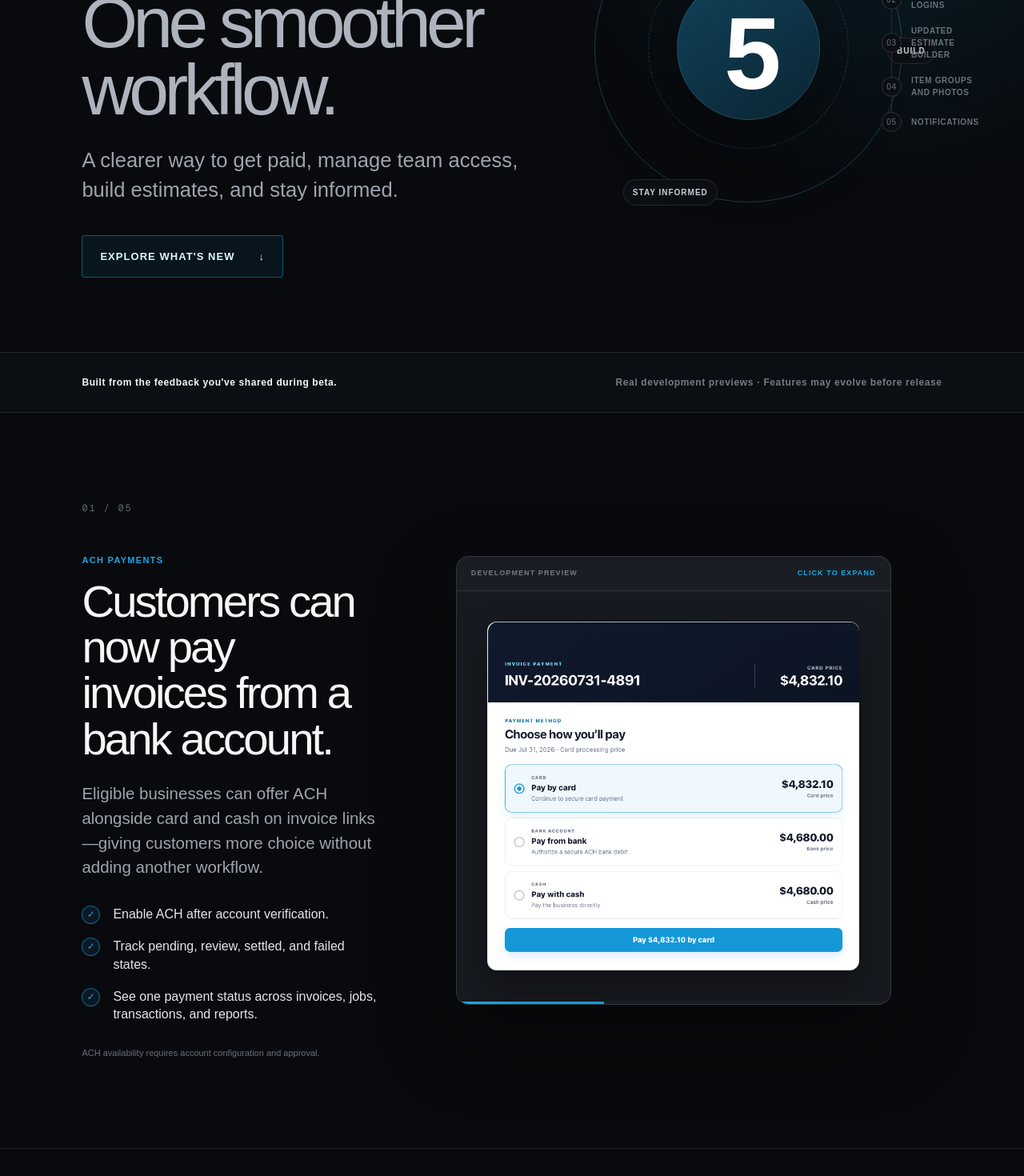
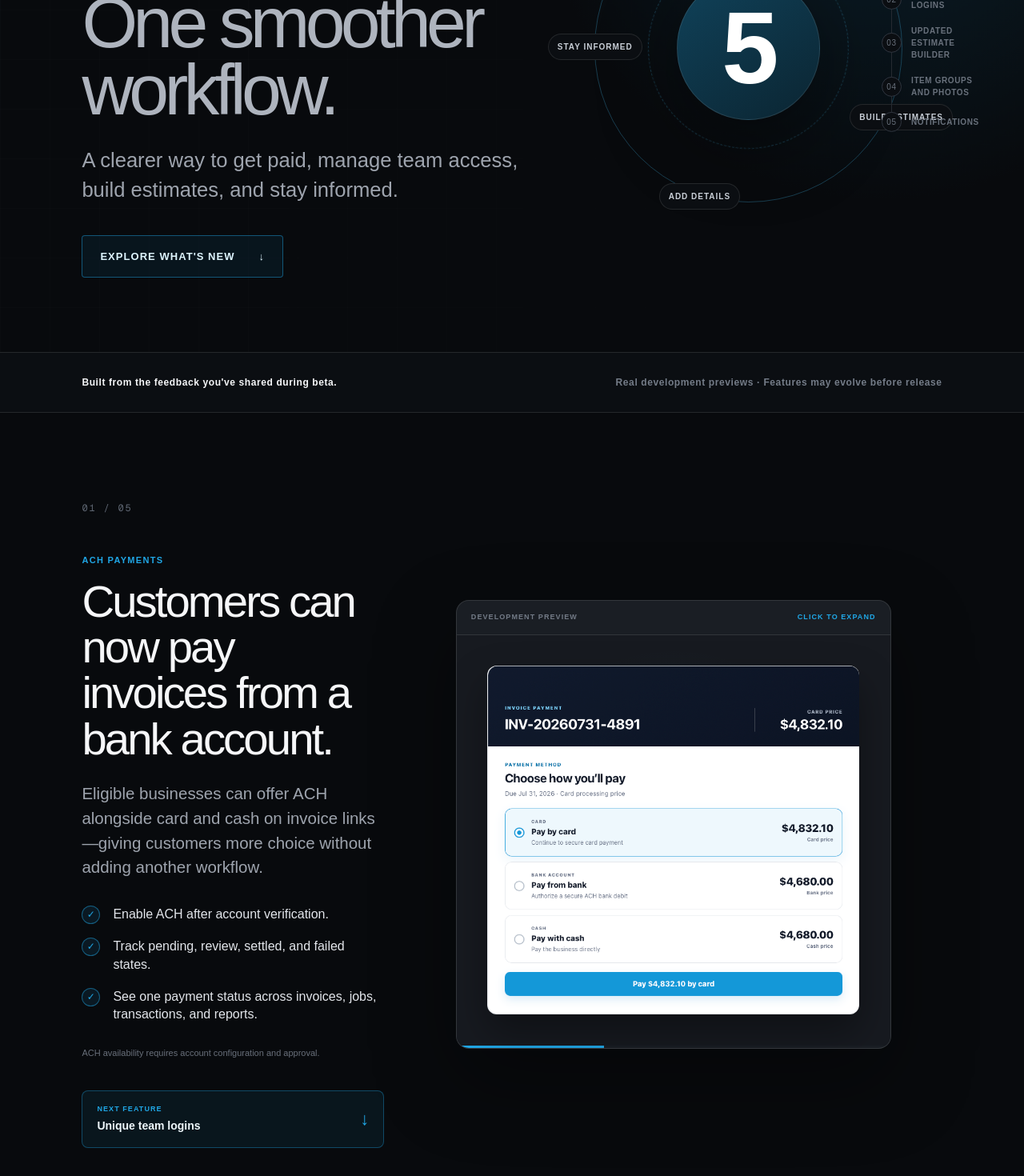
Before and after one commit to paulcarr27/feature-update-site, a Next.js app: page / in a window 1280 px wide. Shown: the part 360-1830 px from the top of the page at 80% size. Built offline with nearby package versions, Linux system fonts and the light colour scheme.

Commit message:
Improve feature navigation and hero orbit

```diff
--- a/app/globals.css
+++ b/app/globals.css
@@ -243,7 +243,9 @@ a {
   color: white;
   font-size: clamp(80px, 10vw, 144px);
   font-weight: 800;
-  letter-spacing: -0.08em;
+  line-height: 1;
+  letter-spacing: 0;
+  text-indent: 0.035em;
 }
 
 .orbit-label {
@@ -259,9 +261,11 @@ a {
   text-transform: uppercase;
 }
 
-.label-one { top: 9%; left: 4%; }
-.label-two { top: 47%; right: -2%; }
-.label-three { bottom: 6%; left: 15%; }
+.label-one { top: 7%; left: 13%; }
+.label-two { top: 25%; right: -3%; }
+.label-three { bottom: 27%; right: -7%; }
+.label-four { bottom: 5%; left: 25%; }
+.label-five { top: 46%; left: -6%; }
 
 @keyframes spin {
   to { transform: rotate(360deg); }
@@ -373,6 +377,48 @@ a {
   margin: 28px 0 0;
   color: #686f7a;
   font-size: 11px;
+}
+
+.next-feature {
+  display: grid;
+  grid-template-columns: 1fr auto;
+  gap: 4px 24px;
+  align-items: center;
+  width: min(100%, 390px);
+  margin-top: 38px;
+  padding: 16px 18px;
+  border: 1px solid rgba(32, 167, 230, 0.36);
+  border-radius: 8px;
+  background: rgba(32, 167, 230, 0.08);
+  transition: background 180ms ease, border-color 180ms ease, transform 180ms ease;
+}
+
+.next-feature:hover {
+  transform: translateY(-2px);
+  border-color: rgba(32, 167, 230, 0.68);
+  background: rgba(32, 167, 230, 0.14);
+}
+
+.next-feature span {
+  color: var(--blue);
+  font-size: 9px;
+  font-weight: 800;
+  letter-spacing: 0.12em;
+  text-transform: uppercase;
+}
+
+.next-feature strong {
+  grid-column: 1;
+  color: #eef7fb;
+  font-size: 14px;
+}
+
+.next-feature i {
+  grid-column: 2;
+  grid-row: 1 / 3;
+  color: var(--blue);
+  font-size: 22px;
+  font-style: normal;
 }
 
 .product-frame {
--- a/app/page.tsx
+++ b/app/page.tsx
@@ -185,8 +185,10 @@ export default function Home() {
           <span className="orbit orbit-two" />
           <span className="hero-five">5</span>
           <span className="orbit-label label-one">Get paid</span>
-          <span className="orbit-label label-two">Build</span>
-          <span className="orbit-label label-three">Stay informed</span>
+          <span className="orbit-label label-two">Team access</span>
+          <span className="orbit-label label-three">Build estimates</span>
+          <span className="orbit-label label-four">Add details</span>
+          <span className="orbit-label label-five">Stay informed</span>
         </div>
       </section>
 
@@ -196,7 +198,9 @@ export default function Home() {
       </section>
 
       <div className="feature-list">
-        {features.map((feature) => (
+        {features.map((feature, index) => {
+          const nextFeature = features[index + 1];
+          return (
           <section
             className={`feature feature-${feature.side}`}
             id={feature.id}
@@ -217,6 +221,19 @@ export default function Home() {
                 ))}
               </ul>
               {feature.note ? <p className="feature-note">{feature.note}</p> : null}
+              <a
+                className="next-feature"
+                href={`#${nextFeature?.id ?? "closing"}`}
+                aria-label={
+                  nextFeature
+                    ? `Continue to ${nextFeature.eyebrow}`
+                    : "Continue to the closing message"
+                }
+              >
+                <span>{nextFeature ? "Next feature" : "Finish"}</span>
+                <strong>{nextFeature?.eyebrow ?? "What comes next"}</strong>
+                <i aria-hidden="true">↓</i>
+              </a>
             </div>
 
             <button
@@ -235,10 +252,11 @@ export default function Home() {
               <span className="frame-accent" aria-hidden="true" />
             </button>
           </section>
-        ))}
+          );
+        })}
       </div>
 
-      <section className="closing">
+      <section className="closing" id="closing">
         <p className="kicker">Beta is in full swing</p>
         <h2>Keep sending your feedback.</h2>
         <p>
```
